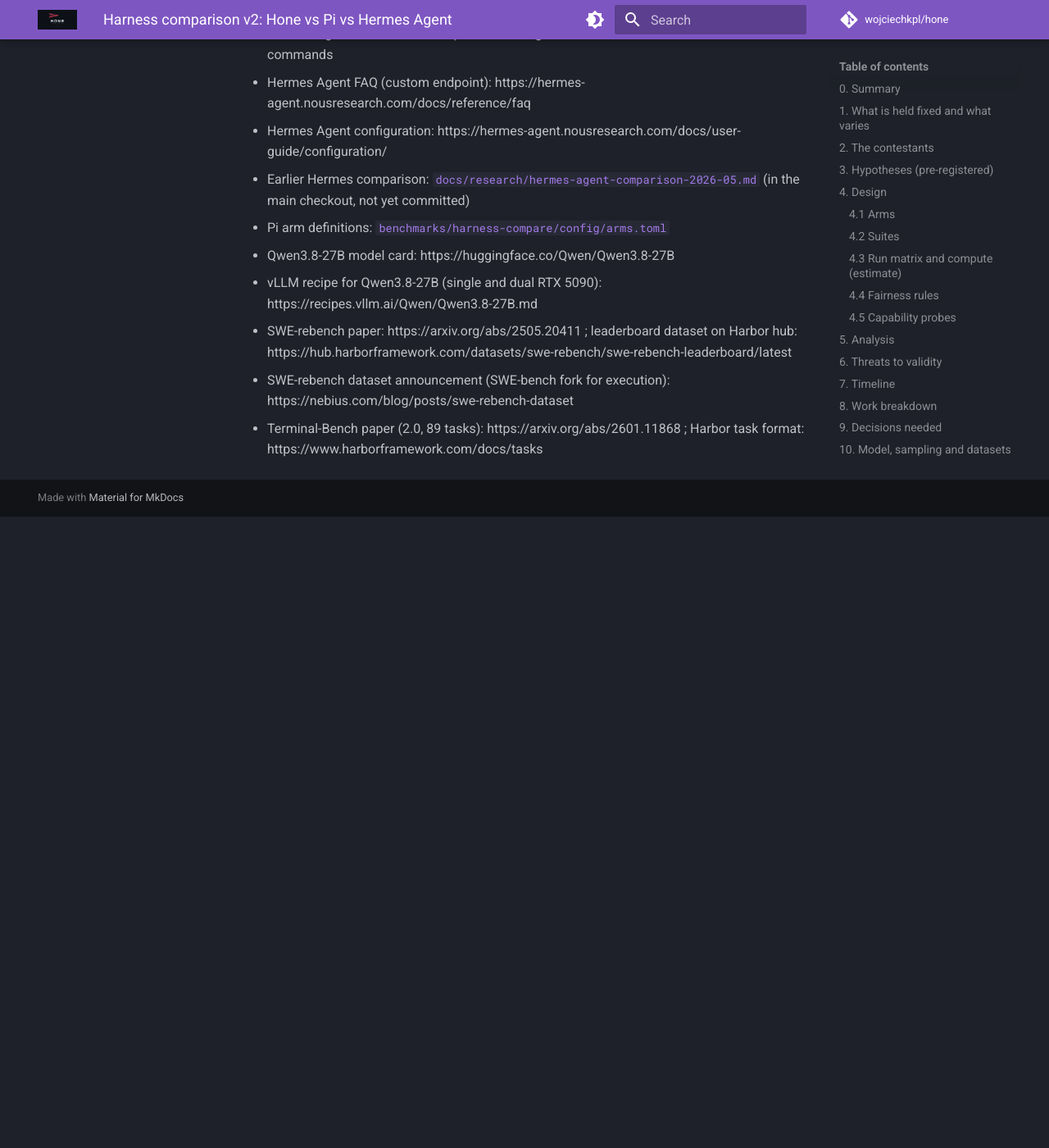
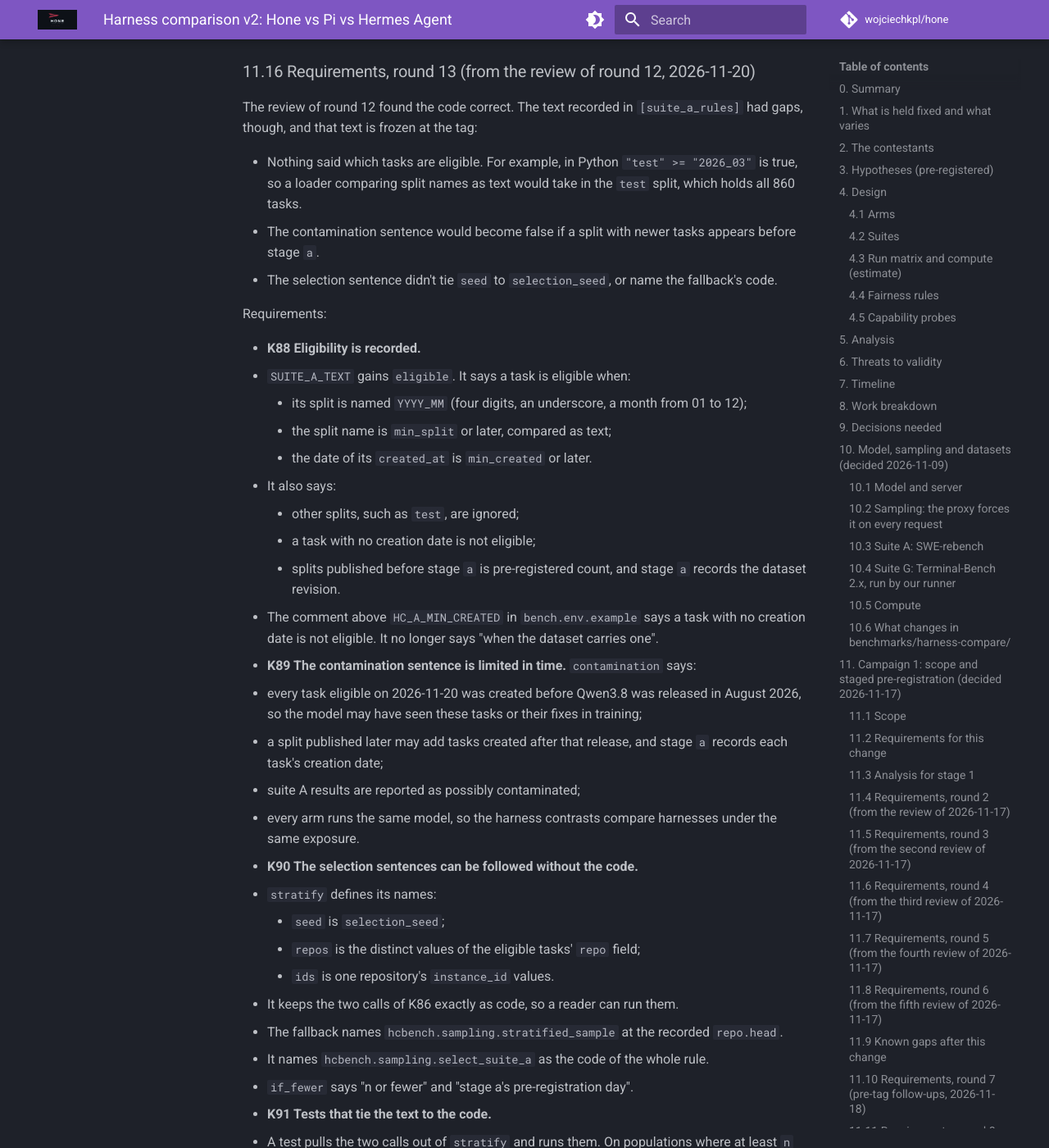
Before and after one commit to wojciechkpl/hone, an MkDocs documentation site: the page built from docs/plans/harness-compare-v2-2026-11.md, in a window 1280 px wide and 1400 px high, scrolled down 37549 px. Shown: the whole window at 82% size. Built offline with MkDocs 1.6.1 and Material for MkDocs 9.7.7, drawn with Linux system fonts in a browser that asks for light colours; comment, search, counter and statistics services are not loaded; before the commit the page ends 38179 px from its top, so only the background shows below that; some of the changed text lies outside the part shown.

Commit message:
docs(bench): round 13 spec from the review of round 12 (K88-K92)
Record the suite A eligibility rule, limit the contamination sentence to
the tasks eligible on 2026-11-20, and make the selection sentence
followable without the code.

```diff
--- a/docs/plans/harness-compare-v2-2026-11.md
+++ b/docs/plans/harness-compare-v2-2026-11.md
@@ -355,12 +355,17 @@ flowchart LR
   and invites repetition loops. With real sampling, the repeats measure real variance.
   The main plan's §5.9 argument for temperature 0 no longer applies.
 
-### 10.3 Suite A: SWE-rebench, decontaminated for this model
+### 10.3 Suite A: SWE-rebench
 
-> **Changed on 2026-11-20 (§11.15).** No public SWE-rebench task is from September 2026 or
-> later, so suite A takes the newest tasks (split `2026_03`, created from 2026-03-01) and
-> reports them as possibly contaminated. The selection rule below can't run on SWE-rebench;
-> K86 replaces it. The rest of this section still applies.
+> **Changed on 2026-11-20 (§11.15, §11.16).** No public SWE-rebench task is from September
+> 2026 or later, so suite A takes the newest tasks (split `2026_03` and later, created from
+> 2026-03-01) and reports them as possibly contaminated.
+> - The **Eligibility** and **Selection** bullets below are replaced by K83, K86, K88 and
+>   K90.
+> - **Source**, **Repeats**, **Outcome** and the retirement of **SWE-bench Lite** still
+>   apply.
+> - Like suite G (§10.4), suite A is no longer decontaminated. Campaign 1 leads with suites
+>   C and B (§11.3); H1 and H2 are reported with the contamination label.
 
 - **Source:** `nebius/SWE-rebench-leaderboard` on Hugging Face, using the monthly splits
   named `YYYY_MM`. Grading uses SWE-rebench's fork of the SWE-bench harness
@@ -401,7 +406,7 @@ flowchart LR
   seeded `20261109`, with 2 repeats.
 - **Contamination:** Terminal-Bench has been public since 2025, and Qwen reports a score
   on 2.1. G is therefore a **secondary** suite and is not decontaminated. The report
-  says so.
+  says so. Since §11.15, suite A isn't decontaminated either.
 
 ### 10.5 Compute
 
@@ -1277,6 +1282,72 @@ Requirements:
     - the selection rule, with `select_suite_a` next to `allocate`.
   - The runbook (outside the repository) gets the new values.
 
+### 11.16 Requirements, round 13 (from the review of round 12, 2026-11-20)
+
+The review of round 12 found the code correct. The text recorded in `[suite_a_rules]` had
+gaps, though, and that text is frozen at the tag:
+
+- Nothing said which tasks are eligible. For example, in Python `"test" >= "2026_03"` is
+  true, so a loader comparing split names as text would take in the `test` split, which
+  holds all 860 tasks.
+- The contamination sentence would become false if a split with newer tasks appears before
+  stage `a`.
+- The selection sentence didn't tie `seed` to `selection_seed`, or name the fallback's
+  code.
+
+Requirements:
+
+- **K88 Eligibility is recorded.**
+  - `SUITE_A_TEXT` gains `eligible`. It says a task is eligible when:
+    - its split is named `YYYY_MM` (four digits, an underscore, a month from 01 to 12);
+    - the split name is `min_split` or later, compared as text;
+    - the date of its `created_at` is `min_created` or later.
+  - It also says:
+    - other splits, such as `test`, are ignored;
+    - a task with no creation date is not eligible;
+    - splits published before stage `a` is pre-registered count, and stage `a` records the
+      dataset revision.
+  - The comment above `HC_A_MIN_CREATED` in `bench.env.example` says a task with no
+    creation date is not eligible. It no longer says "when the dataset carries one".
+- **K89 The contamination sentence is limited in time.** `contamination` says:
+  - every task eligible on 2026-11-20 was created before Qwen3.8 was released in August
+    2026, so the model may have seen these tasks or their fixes in training;
+  - a split published later may add tasks created after that release, and stage `a`
+    records each task's creation date;
+  - suite A results are reported as possibly contaminated;
+  - every arm runs the same model, so the harness contrasts compare harnesses under the
+    same exposure.
+- **K90 The selection sentences can be followed without the code.**
+  - `stratify` defines its names:
+    - `seed` is `selection_seed`;
+    - `repos` is the distinct values of the eligible tasks' `repo` field;
+    - `ids` is one repository's `instance_id` values.
+  - It keeps the two calls of K86 exactly as code, so a reader can run them.
+  - The fallback names `hcbench.sampling.stratified_sample` at the recorded `repo.head`.
+  - It names `hcbench.sampling.select_suite_a` as the code of the whole rule.
+  - `if_fewer` says "n or fewer" and "stage a's pre-registration day".
+- **K91 Tests that tie the text to the code.**
+  - A test pulls the two calls out of `stratify` and runs them. On populations where at
+    least `n` repositories exist, the result must equal `select_suite_a`.
+  - A repeated `instance_id` raises `ValueError` even when `n` is at least the number of
+    instances.
+  - K84 also refuses `"2026_03\n"` and `" 2026_03"`.
+  - `eligible` mentions `test`, `YYYY_MM`, the text comparison, the missing date, and the
+    dataset revision. `contamination` mentions `2026-11-20`.
+- **K92 Docs.**
+  - §10.3 says which of its bullets still apply. §10.4 notes that suite A isn't
+    decontaminated either.
+  - The README says "split `2026_03` and later".
+  - `SPEC.md` lists `eligible`.
+  - The kit's `bench.env` gets the new values, and the runbook checks them with
+    `grep -E '^HC_A_MIN_(SPLIT|CREATED)=' config/bench.env`.
+- **Left to the loader (after the tag), from the same review:**
+  - refuse an empty suite A;
+  - coerce `instance_id` and `repo` to text;
+  - record the Python version, since the draws depend on CPython's `random`;
+  - update the stage-`a` `ANALYSIS_PLAN`, which still says "official swebench harness"
+    and "n=40".
+
 ## Sources
 
 - Hermes Agent CLI reference: https://hermes-agent.nousresearch.com/docs/reference/cli-commands
```
Also changed, not shown: benchmarks/harness-compare/README.md (+2 -2 lines), benchmarks/harness-compare/SPEC.md (+12 -6 lines).
